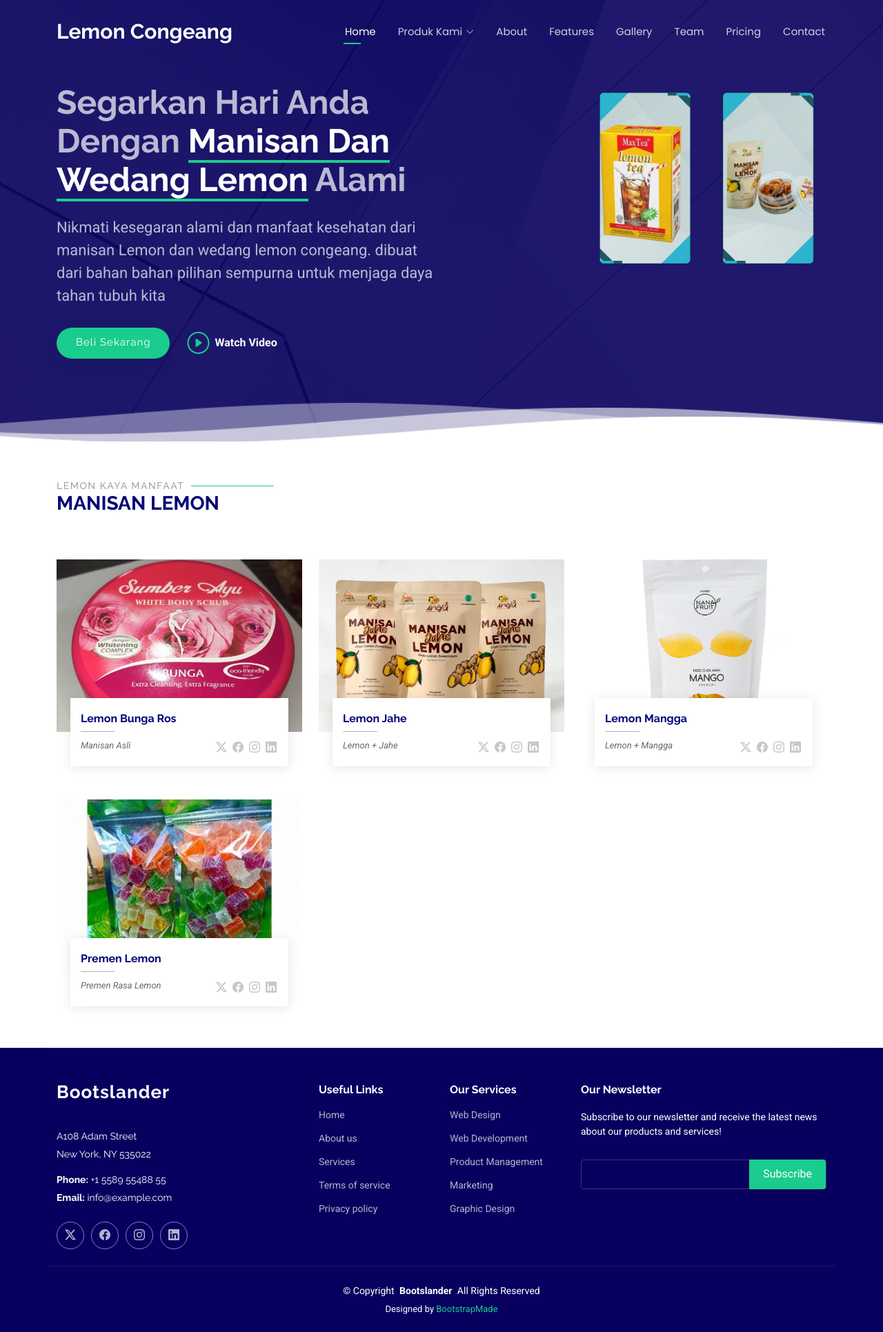
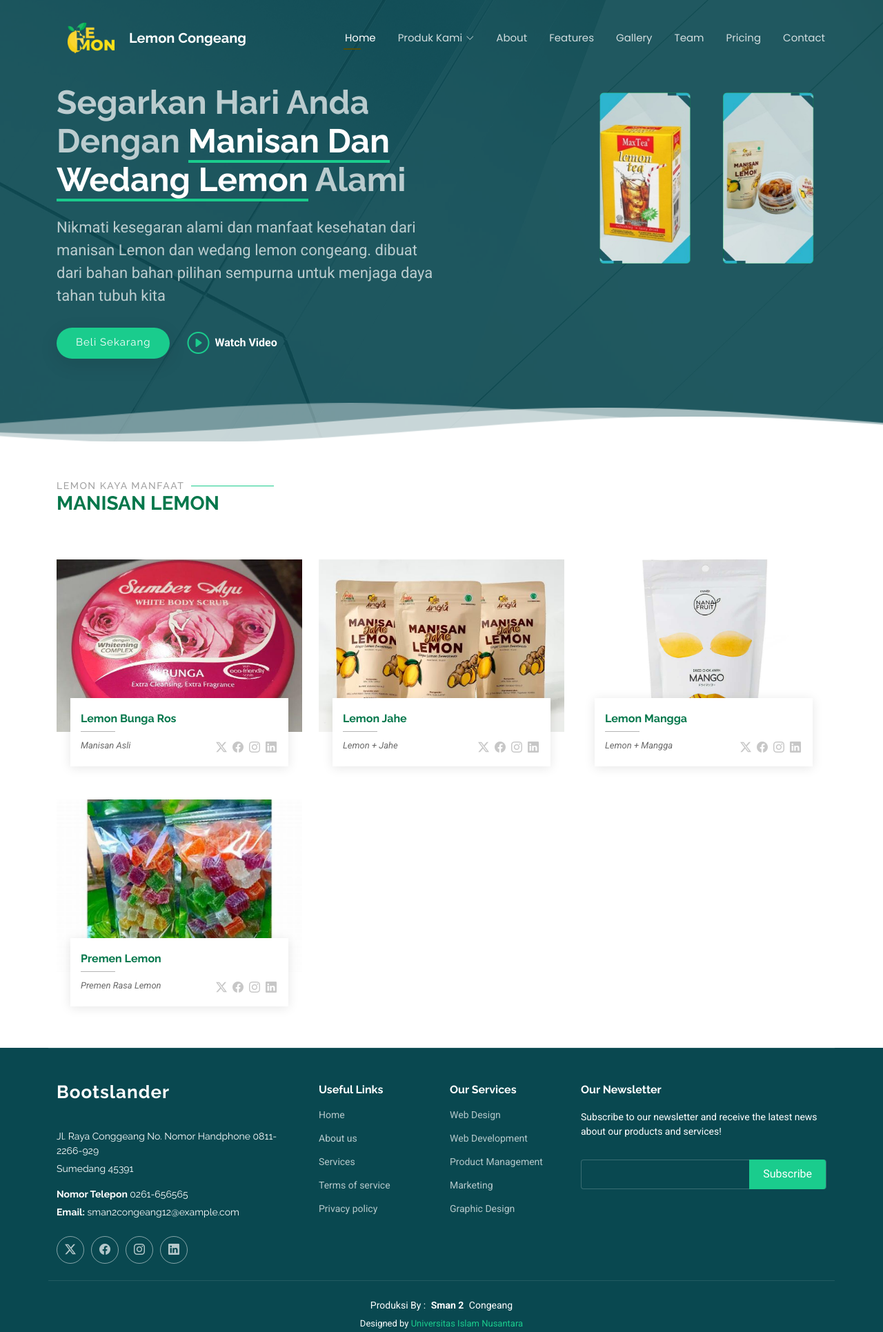
Before and after one commit to RakkhaXYZ/lemon-congeang, a plain HTML site: page index.html in a window 1280 px wide. Shown: the top 1931 px of the page at 69% size. Drawn offline with Linux system fonts and the light colour scheme.

Commit message:
Mengubah Logo website dan Mengedit footer

```diff
--- a/assets/css/main.css
+++ b/assets/css/main.css
@@ -21,7 +21,7 @@
 :root {
   --background-color: #ffffff; /* Background color for the entire website, including individual sections */
   --default-color: #444444; /* Default color used for the majority of the text content across the entire website */
-  --heading-color: #040677; /* Color for headings, subheadings and title throughout the website */
+  --heading-color: #04774b; /* Color for headings, subheadings and title throughout the website */
   --accent-color: #1acc8d; /* Accent color that represents your brand on the website. It's used for buttons, links, and other elements that need to stand out */
   --surface-color: #ffffff; /* The surface color is used as a background of boxed elements within sections, such as cards, icon boxes, or other elements that require a visual separation from the global background. */
   --contrast-color: #ffffff; /* Contrast color for text, ensuring readability against backgrounds of accent, heading, or default colors. */
@@ -30,7 +30,7 @@
 /* Nav Menu Colors - The following color variables are used specifically for the navigation menu. They are separate from the global colors to allow for more customization options */
 :root {
   --nav-color: #ffffff;  /* The default color of the main navmenu links */
-  --nav-hover-color: #1acc8d; /* Applied to main navmenu links when they are hovered over or active */
+  --nav-hover-color: #534e09; /* Applied to main navmenu links when they are hovered over or active */
   --nav-mobile-background-color: #ffffff; /* Used as the background color for mobile navigation menu */
   --nav-dropdown-background-color: #ffffff; /* Used as the background color for dropdown items that appear when hovering over primary navigation items */
   --nav-dropdown-color: #444444; /* Used for navigation links of the dropdown items in the navigation menu. */
@@ -45,7 +45,7 @@
 }
 
 .dark-background {
-  --background-color: #08005e;
+  --background-color: #094850;
   --default-color: #ffffff;
   --heading-color: #ffffff;
   --surface-color: #0c0091;
@@ -148,7 +148,7 @@
   --heading-color: #ffffff;
   color: var(--default-color);
   background-color: var(--background-color);
-  padding: 20px 0;
+  padding: 5px 0;
   transition: all 0.5s;
   z-index: 997;
 }
@@ -158,12 +158,12 @@
 }
 
 .header .logo img {
-  max-height: 32px;
-  margin-right: 8px;
+  max-height: 100px;
+  margin-right: 5px;
 }
 
 .header .logo h1 {
-  font-size: 30px;
+  font-size: 20px;
   margin: 0;
   font-weight: 700;
   color: var(--heading-color);
@@ -176,7 +176,7 @@
 /* Global Header on Scroll
 ------------------------------*/
 .scrolled .header {
-  --background-color: #10058c;
+  --background-color: #148e92;
 }
 
 /*--------------------------------------------------------------
--- a/index.html
+++ b/index.html
@@ -8,8 +8,8 @@
     <meta name="keywords" content="" />
 
     <!-- Favicons -->
-    <link href="assets/img/favicon.png" rel="icon" />
-    <link href="assets/img/apple-touch-icon.png" rel="apple-touch-icon" />
+    <link href="assets/img/LemonIcon.jpg" rel="icon" />
+    <link href="assets/img/LogoLemon.png" rel="apple-touch-icon" />
 
     <!-- Fonts -->
     <link href="https://fonts.googleapis.com" rel="preconnect" />
@@ -43,7 +43,7 @@
       <div class="container-fluid container-xl position-relative d-flex align-items-center justify-content-between">
         <a href="index.html" class="logo d-flex align-items-center">
           <!-- Uncomment the line below if you also wish to use an image logo -->
-          <!-- <img src="assets/img/logo.png" alt=""> -->
+          <img src="assets/img/LogoLemon.png" />
           <h1 class="sitename">Lemon Congeang</h1>
         </a>
 
@@ -225,10 +225,10 @@
               <span class="sitename">Bootslander</span>
             </a>
             <div class="footer-contact pt-3">
-              <p>A108 Adam Street</p>
-              <p>New York, NY 535022</p>
-              <p class="mt-3"><strong>Phone:</strong> <span>+1 5589 55488 55</span></p>
-              <p><strong>Email:</strong> <span>info@example.com</span></p>
+              <p>Jl. Raya Conggeang No. Nomor Handphone 0811-2266-929</p>
+              <p>Sumedang 45391</p>
+              <p class="mt-3"><strong>Nomor Telepon </strong> <span>0261-656565</span></p>
+              <p><strong>Email:</strong> <span>sman2congeang12@example.com</span></p>
             </div>
             <div class="social-links d-flex mt-4">
               <a href=""><i class="bi bi-twitter-x"></i></a>
@@ -274,13 +274,13 @@
       </div>
 
       <div class="container copyright text-center mt-4">
-        <p>© <span>Copyright</span> <strong class="px-1 sitename">Bootslander</strong> <span>All Rights Reserved</span></p>
+        <p><span>Produksi By :</span> <strong class="px-1 sitename">Sman 2</strong> <span>Congeang</span></p>
         <div class="credits">
           <!-- All the links in the footer should remain intact. -->
           <!-- You can delete the links only if you've purchased the pro version. -->
           <!-- Licensing information: https://bootstrapmade.com/license/ -->
           <!-- Purchase the pro version with working PHP/AJAX contact form: [buy-url] -->
-          Designed by <a href="https://bootstrapmade.com/">BootstrapMade</a>
+          Designed by <a href="https://bootstrapmade.com/">Universitas Islam Nusantara</a>
         </div>
       </div>
     </footer>
```
Also changed, not shown: assets/img/LemonIcon.jpg (added), assets/img/LogoLemon.png (added).
